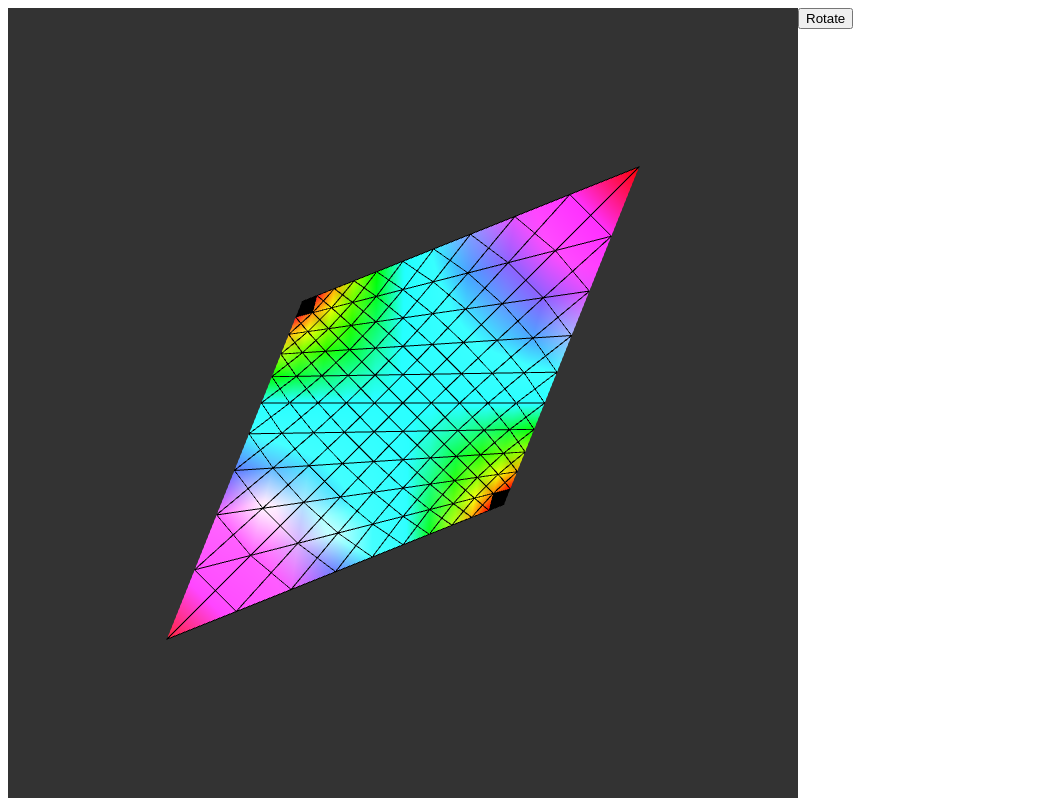
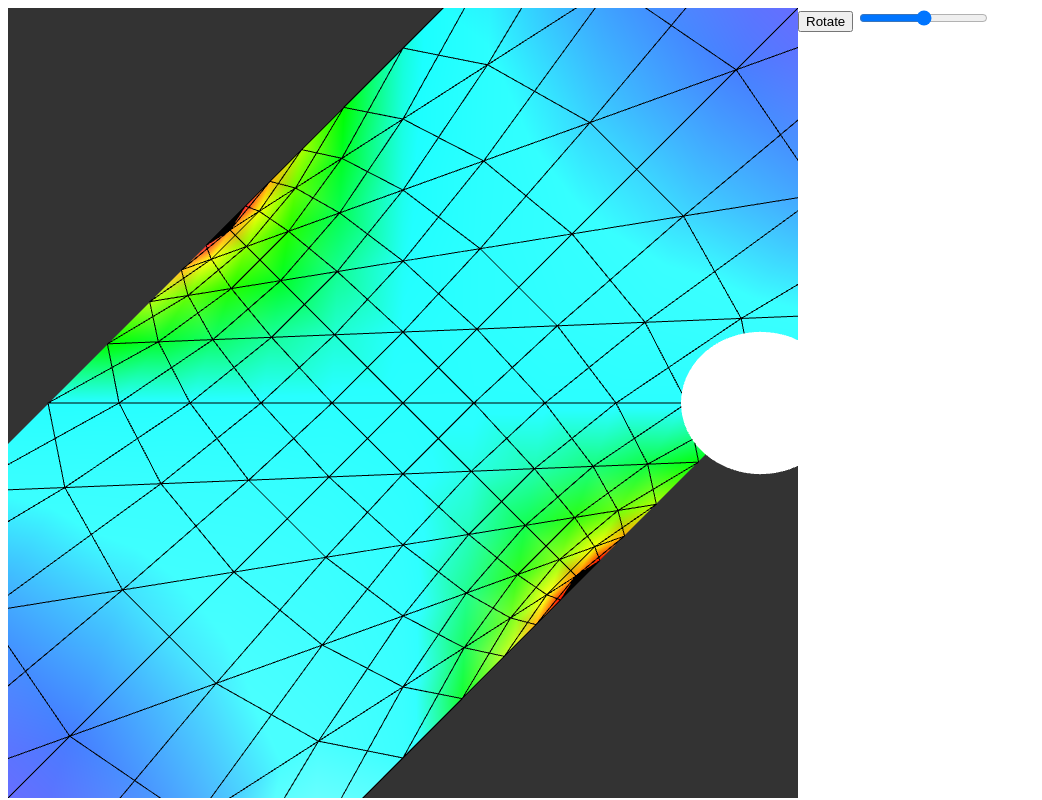
Before and after one commit to alshakh/Graveyard, a plain HTML site: page page.html in a window 1280 px wide. Shown: the whole page, without its empty margins (0-1042 px from the left). Drawn offline with Linux system fonts and the light colour scheme.

Commit message:
new way to rotate. change dim

```diff
--- a/Scene.js
+++ b/Scene.js
@@ -5,13 +5,15 @@ var Scene = {
     gl : undefined,
     canvas : undefined,
     projectionMatrix : mat4.create(),
-    modelViewMatrix : mat4.create(),
     shaderProgs : [],
     objects : [],
     addObject : function(obj) {
         Scene.objects.push(obj);
     },
-    textures : [],
+    angle : {
+        phi : 0,
+        theta : 0
+    }, textures : [],
     light : {
         position : [1,0,2],
         specular : [1,1,1,1],
@@ -54,16 +56,14 @@ var Scene = {
             //  Mouse movement
             canvas.onmousemove = function (ev) {
                 if (move==0) return;
+                var Factor = 20;
                 //  Update angles
-                dX = ev.clientX-xOld;
-                dY = ev.clientY-yOld;
+                Scene.angle.phi   += (ev.clientX-xOld)/Factor;
+                Scene.angle.theta += (ev.clientY-yOld)/Factor;
                 //  Store location
                 xOld = ev.clientX;
                 yOld = ev.clientY;
-
-                var factor = 20;
-
-                Scene.rotate(dX/factor,dY/factor);
+                Scene.display();
             }
             return canvas;
         }
@@ -98,7 +98,8 @@ var Scene = {
         // dim
         Scene.dim = dim;
         // matrices
-        Scene.resetMatrices();
+        Scene.project();
+
     },
     initTexture : function(imgSrc) {
         var gl = Scene.gl;
@@ -121,15 +122,10 @@ var Scene = {
         Scene.textures.push(tex);
         return Scene.textures.length - 1 ;
     },
-    resetMatrices : function() {
-        // projection matrix
-        Scene.project(Scene.FOV, 1/* square */, Scene.dim);
-        // ModelViewMatrix
-        mat4.translate(Scene.modelViewMatrix, Scene.modelViewMatrix, [0,0,-Scene.dim]);// TMP
-    },
-    changeDim : function() {
-        // project
-        // ?? modelViewMatrix
+    changeDim : function(newDim) {
+        Scene.dim = newDim;
+        Scene.project();
+        Scene.display();
     },
     addShaderProg : function(vertID, fragID) {
         /*
@@ -180,11 +176,12 @@ var Scene = {
         var thisProg = compileShaderProg(Scene.gl, vertID, fragID);
         return Scene.shaderProgs.push(thisProg) - 1;
     },
-    project : function(fov, asp, dim) {
+    project : function() {
         mat4.identity(Scene.projectionMatrix);
-        mat4.perspective(Scene.projectionMatrix, fov, asp, dim/16, 16*dim);
+        mat4.perspective(Scene.projectionMatrix, Scene.FOV , 1 , Scene.dim/16, 16*Scene.dim);
         //mat4.ortho(Scene.projectionMatrix,-2.5,+2.5,-2.5,+2.5,-2.5,+2.5);
     },
+
     /**
      * object must have "points","rgb","normal","shaderProg"
      */
@@ -232,23 +229,22 @@ var Scene = {
             }
         }
     },
-    rotate : function(ph,th) {
-        var m = Scene.modelViewMatrix;
-        mat4.rotate(m,m,ph,[0,1,0]);
-        mat4.rotate(m,m,th,[1,0,0]);
-        Scene.display();
-    },
     display : function() {
         var gl = Scene.gl;
 
         gl.clear(gl.COLOR_BUFFER_BIT|gl.DEPTH_BUFFER_BIT);
 
 
+        var gModelViewMatrix = mat4.create();
+        mat4.translate(gModelViewMatrix, gModelViewMatrix, [0,0,-Scene.dim]);// TMP
+        mat4.rotate(gModelViewMatrix,gModelViewMatrix,Scene.angle.phi, [0,1,0]);
+        mat4.rotate(gModelViewMatrix,gModelViewMatrix,Scene.angle.theta, [1,0,0]);
+
         var draw = function(object) {
             var shaderProgIdx = object.shaderProgIdx;
 
             var modelViewMatrix = mat4.create();
-            mat4.mul(modelViewMatrix, Scene.modelViewMatrix,object.transformationMatrix);
+            mat4.mul(modelViewMatrix, gModelViewMatrix,object.transformationMatrix);
 
             //  use Shader program
             var shaderProg = Scene.shaderProgs[shaderProgIdx];
--- a/page.html
+++ b/page.html
@@ -7,6 +7,7 @@
     </div>
         <div style="float:left">
             <button type="button" onclick="Scene.rotate()">Rotate</button>
+            <input type="range" min="1" max="10" step="0.3" value="Scene.dim" oninput="Scene.changeDim(this.value)" onchange="Scene.changeDim(this.value)"/>
     </div>
 
         <!--
@@ -97,7 +98,7 @@
 
         <script>
             (function() {
-                Scene.init("board", 10);
+                Scene.init("board", 4);
 
                 var shader = Scene.addShaderProg("shader-vs","shader-fs");
 
@@ -106,6 +107,18 @@
                 var eqn = function (x,y) {
                     return [ x, y , x*y ]
                 }
+
+                var lightSphere = glUtils.sphere(0.2);
+                lightSphere.shaderProgIdx = shader;
+                var tmpRgb = [];
+                for ( var i = 0 ; i < lightSphere.points.length ; i++ ) {
+                    tmpRgb[i] = [1,1,1];
+                }
+                lightSphere.rgb = tmpRgb;
+                var lightObj = Scene.createObject(lightSphere);
+                mat4.translate(lightObj.transformationMatrix, lightObj.transformationMatrix , Scene.light.position);
+                Scene.addObject(lightObj);
+
                 var surface = Surface.createSurface(eqn, eqn, -2,2,-2,2,10,10);
                 surface.shaderProgIdx = shader;
                 surface.textureIdx = tex;
@@ -119,8 +132,15 @@
                 var obj = Scene.createObject(wireFrame);
                 mat4.translate(obj.transformationMatrix,obj.transformationMatrix, [0,0,0.01]);
                 Scene.addObject(obj);
-                // console.log(obj);
 
+                // var s = glUtils.sphere(1);
+                // s.shaderProgIdx = shader;
+                // var tmpRgb = [];
+                // for ( var i = 0 ; i < lightSphere.points.length ; i++ ) {
+                //     tmpRgb[i] = [0.4,0.4,0.0];
+                // }
+                // s.rgb = tmpRgb;
+                // Scene.addObject(Scene.createObject(s));
                 Scene.display();
             })();
 
```
